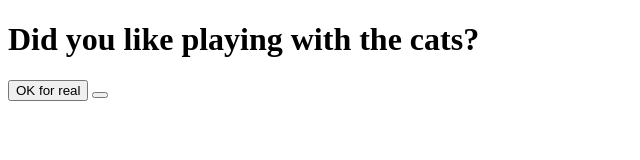
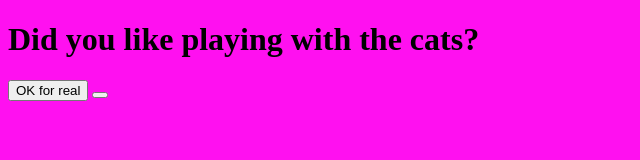
Before and after one commit to PANTHERCITY-lacrosse2020/jake-oettinger.web, a plain HTML site: page proxy-list.html in a window 1280 px wide. Shown: the whole page, without its empty margins (0-640 px from the left). Drawn offline with Linux system fonts and the light colour scheme.

Commit message:
Update proxy-list.html

```diff
--- a/proxy-list.html
+++ b/proxy-list.html
@@ -5,5 +5,10 @@
   <h1>Did you like playing with the cats?</h1>
     <a href="https://www.youtube.com/watch?v=dQw4w9WgXcQ"><button>OK for real</button></a>
     <a href="pp.html"><button></button></a>
+    <style>
+      body {
+        background-color: #FF10F0;
+      }
+    </style>
   </body>
 </html>
```
